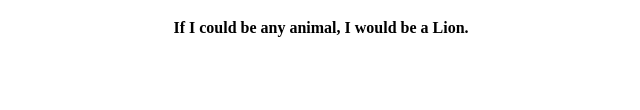
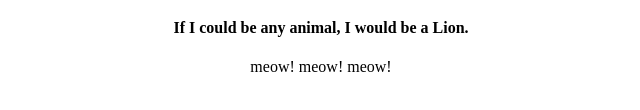
Before and after one commit to Jose-A-Sanchez/My_First_Repo, a plain HTML site: page index.html in a window 1280 px wide. Shown: the part 290-400 px from the top of the page, without its empty margins (319-959 px from the left). Drawn offline with Linux system fonts and the light colour scheme.

Commit message:
Adding a new placeholder text

```diff
--- a/index.html
+++ b/index.html
@@ -15,6 +15,7 @@
       <h4>My favorite color is Blue.</h4>
       <h4>My favorite food is Pizza.</h4>
       <h4>If I could be any animal, I would be a Lion.</h4>
+      <p>meow! meow! meow!</p>
     </div>
   </body>
 </html>
```
